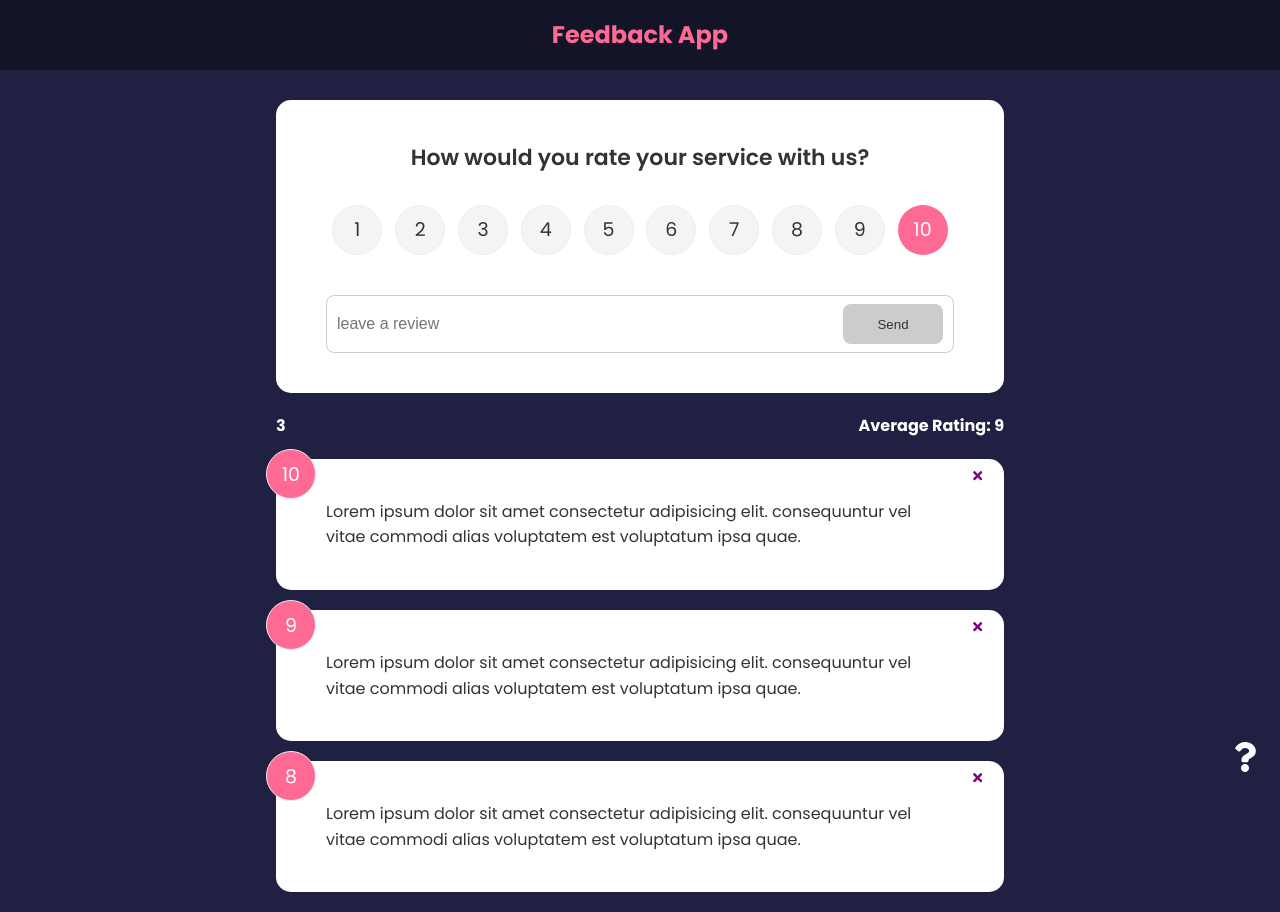
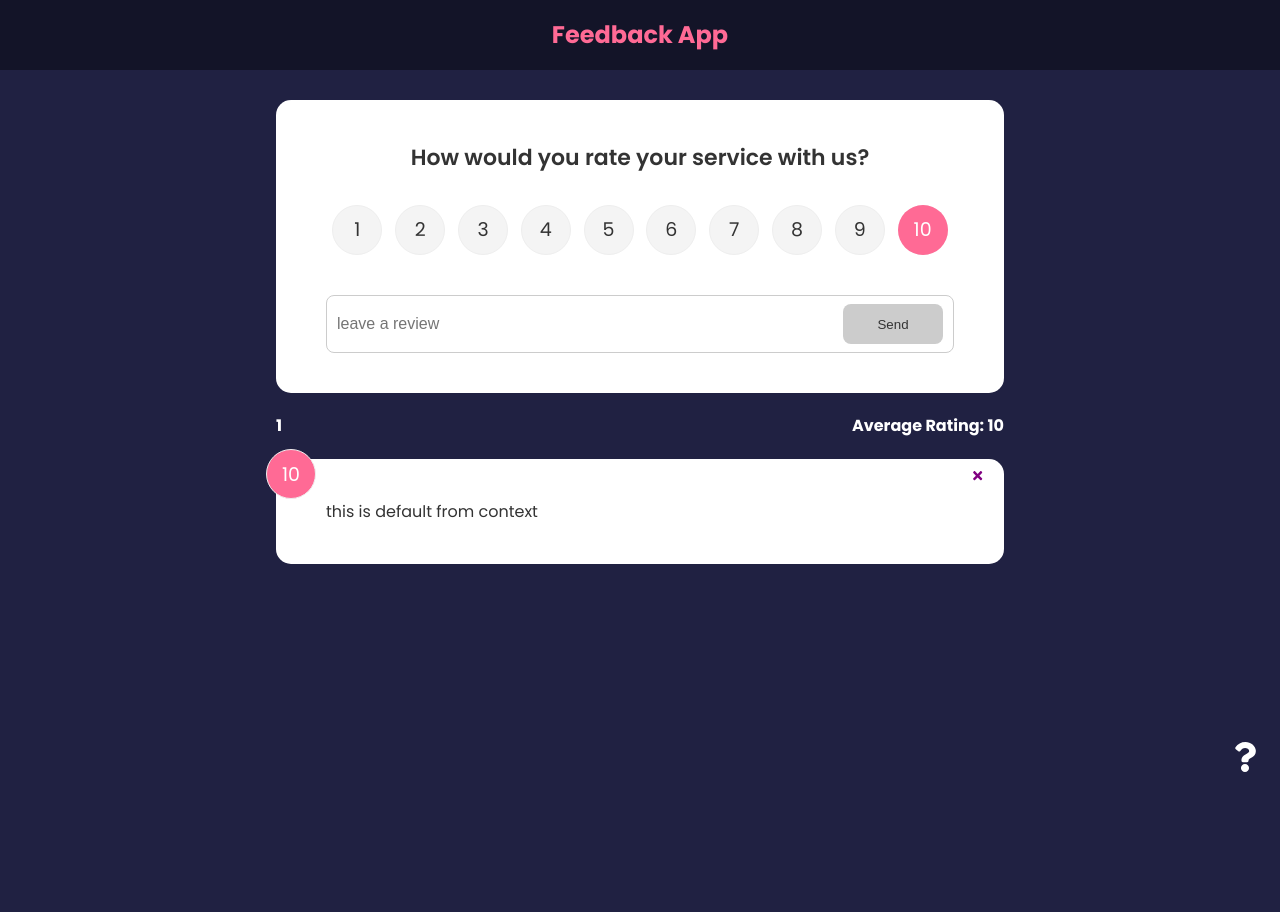
Before and after one commit to KhaledAlabssi/feedback_app, a React (Create React App) app: page / in a window 1280 px wide. After the commit the page ends 800 px from the top, so only its background shows below. Built offline with nearby package versions, Linux system fonts and the light colour scheme.

Commit message:
add context to feedback list and stats

```diff
--- a/src/App.js
+++ b/src/App.js
@@ -30,8 +30,8 @@ function App() {
         <Route exact path='/' element={
           <>
             <FeedbackForm addHandler={addFeedback} />
-        <FeedbackStats feedback={feedback}/>
-        <FeedbackList feedback={feedback} deleteHandler={deleteFeedback} />
+        <FeedbackStats />
+        <FeedbackList deleteHandler={deleteFeedback} />
           </>
         }>
 
--- a/src/components/FeedbackList.jsx
+++ b/src/components/FeedbackList.jsx
@@ -1,10 +1,11 @@
-import React from 'react'
+import React, {useContext} from 'react'
 import { motion, AnimatePresence } from 'framer-motion'
 import FeedbackItem from './FeedbackItem'
-import PropTypes from 'prop-types'
+import FeedbackContext from '../context/FeedbackContext'
 
 
-function FeedbackList({feedback, deleteHandler}) {
+function FeedbackList({deleteHandler}) {
+    const {feedback} = useContext(FeedbackContext)
     if(!feedback || feedback.length === 0) {
         return <p>No Feedback Yet!</p>
     }
@@ -22,14 +23,6 @@ function FeedbackList({feedback, deleteHandler}) {
         </div>
     )
 }
-FeedbackList.propTypes = {
-    feedback : PropTypes.arrayOf(
-        PropTypes.shape({
-            id: PropTypes.number.isRequired,
-            text: PropTypes.string.isRequired,
-            rating: PropTypes.number.isRequired
-        })
-    )
-}
+
 
 export default FeedbackList
--- a/src/components/FeedbackStats.jsx
+++ b/src/components/FeedbackStats.jsx
@@ -1,7 +1,9 @@
-import React from 'react'
-import PropTypes from 'prop-types'
+import React, {useContext} from 'react'
+import FeedbackContext from '../context/FeedbackContext'
 
-function FeedbackStats({feedback}) {
+
+function FeedbackStats() {
+    const {feedback} = useContext(FeedbackContext)
     let average = feedback.reduce((acc, cur) => {
         return acc + cur.rating
     }, 0) / feedback.length
@@ -14,9 +16,5 @@ function FeedbackStats({feedback}) {
         </div>
     )
 }
-FeedbackStats.propTypes = {
-    feedback: PropTypes.array.isRequired
-
-}
 
 export default FeedbackStats
```
